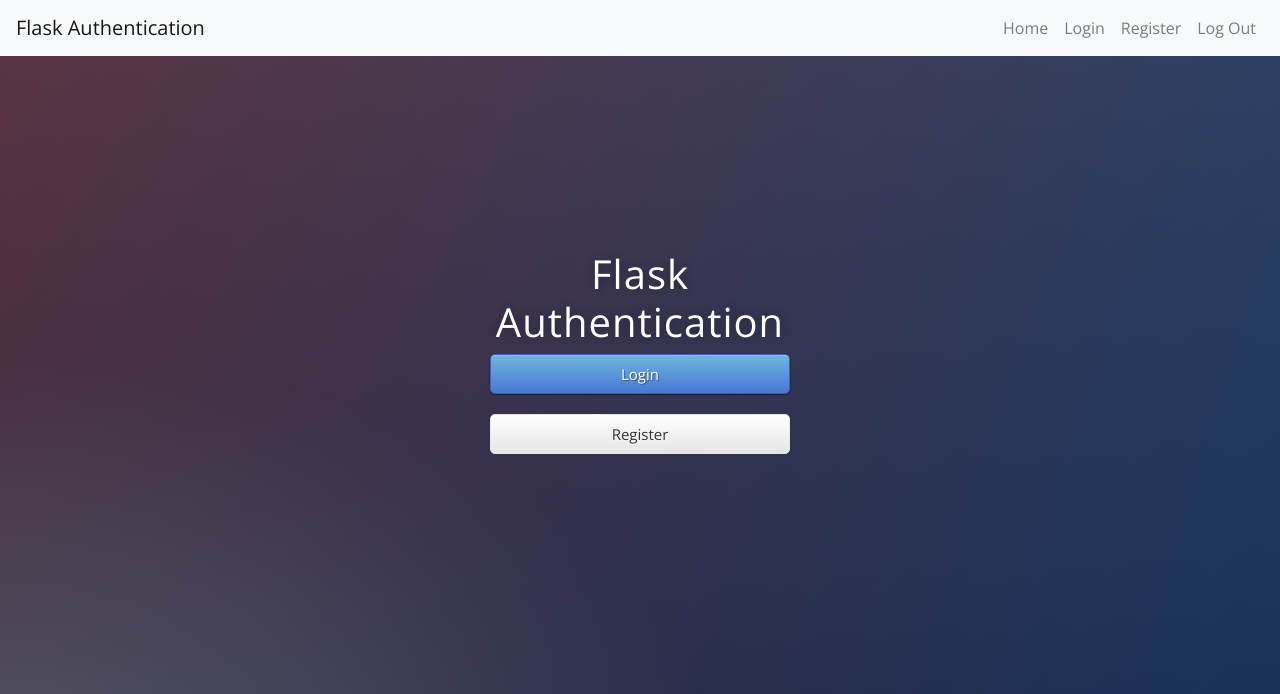
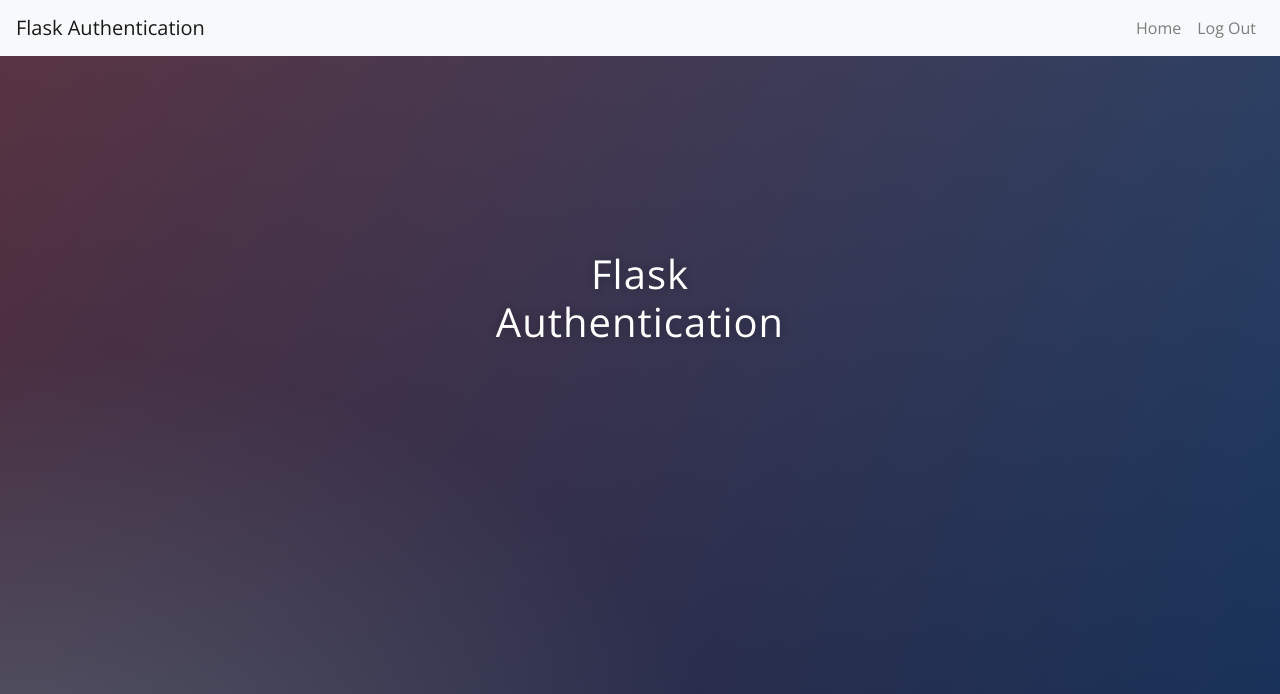
Before and after one commit to AbdelmalekIla/Flask-Authentication-App, a Flask app: page / in a window 1280 px wide. Shown: the top 694 px of the page. Run offline with Flask 3, Linux system fonts and the light colour scheme; a user stored in the database is signed in; some libraries are stand-ins or nearby versions.

Commit message:
Update templates and routes: Display conditional content based on user authentication status in home, register, and base templates

```diff
--- a/main.py
+++ b/main.py
@@ -26,7 +26,7 @@
 
 @app.route('/')
 def home():
-    return render_template("index.html")
+    return render_template("index.html", logged_in=current_user.is_authenticated)
 
 
 @app.route('/register', methods=["GET", "POST"])
@@ -50,7 +50,7 @@
             login_user(new_user)
             return redirect(url_for("secrets"))
 
-    return render_template("register.html")
+    return render_template("register.html", logged_in=current_user.is_authenticated)
 
 
 @app.route('/login', methods=["GET", "POST"])
@@ -66,13 +66,13 @@
         else:
             flash('that email does not exits, please try again')
             return redirect(url_for('login'))
-    return render_template("login.html")
+    return render_template("login.html", logged_in=current_user.is_authenticated)
 
 
 @app.route('/secrets')
 @login_required
 def secrets():
-    return render_template("secrets.html", name=current_user.name)
+    return render_template("secrets.html", name=current_user.name, logged_in=True)
 
 
 @app.route('/logout')
--- a/templates/index.html
+++ b/templates/index.html
@@ -3,10 +3,10 @@
 
 <div class="box">
 	<h1>Flask Authentication</h1>
-
+{% if not logged_in: %}
   <a href="{{ url_for('login') }}" class="btn btn-primary btn-block btn-large">Login</a>
   <a href="{{ url_for('register') }}" class="btn btn-secondary btn-block btn-large">Register</a>
-
+{% endif %}
 </div>
 
 {% endblock %}
```
Also changed, not shown: templates/base.html (indentation only).
